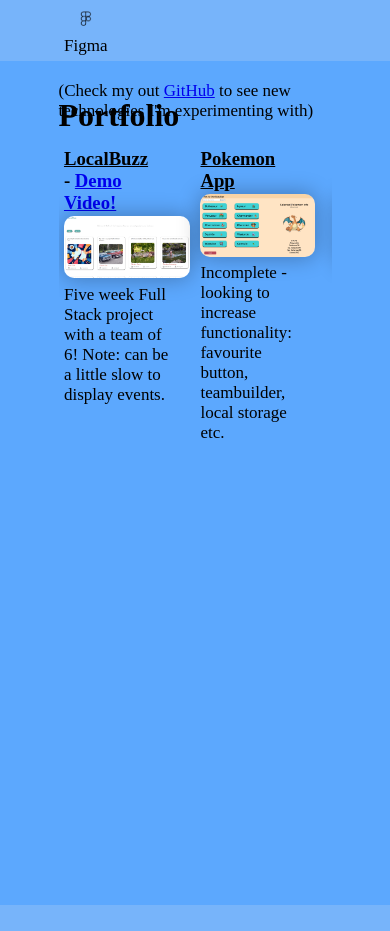
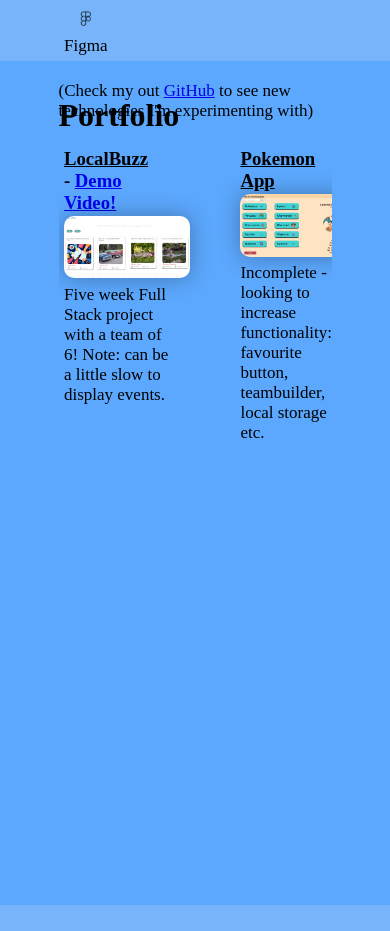
Before and after one commit to Deen-q/portfolio-site, a React (Create React App) app: page / in a window 390 px wide. Shown: the part 1660-2591 px from the top of the page. Built offline with nearby package versions, Linux system fonts and the light colour scheme.

Commit message:
further improvements to Portfolio section. Still need to tackle viewport for both massive screens and mobile devices

```diff
--- a/src/components/PortfolioGallery.css
+++ b/src/components/PortfolioGallery.css
@@ -15,6 +15,10 @@
     width: 90%;
 }
 
+.LocalBuzzContainer {
+    margin-right: 40px;
+}
+
 .PortfolioParentDiv img { /*Shadows*/
     -webkit-box-shadow: 0px 0px 21px 1px rgba(0, 0, 0, 0.28);
     -moz-box-shadow: 0px 0px 21px 1px rgba(0, 0, 0, 0.28);
@@ -28,7 +32,7 @@
 
 .LocalBuzzContainer,
 .PokemonAppContainer,
-.WebsiteScreenshot {
+.WebsiteContainer {
   flex: 0 0 50%; /* Each container takes 50% of the available width */
   padding: 2%; /* spacing between containers */
   box-sizing: border-box; /* Include padding in container width */
@@ -40,9 +44,13 @@
     height: auto;
 }
 
+.WebsiteScreenshot {
+    padding: 0;
+    height: 66%
+}
+
 .PokemonAppScreenshot {
     width: 91.5%;
-
 }
 
 .LocalBuzzScreenshot,
@@ -55,7 +63,3 @@
 .PokemonAppScreenshot {
     cursor: pointer;
 }
-
-.WebsiteScreenshot {
-    padding: 0;
-}
--- a/src/components/PortfolioGallery.js
+++ b/src/components/PortfolioGallery.js
@@ -35,7 +35,7 @@
           <p className="description">Incomplete - looking to increase functionality: favourite button, teambuilder, local storage etc.</p>
         </div>
 
-        <div className='PokemonAppContainer'>
+        <div className='WebsiteContainer'>
         <h3><u>Portfolio/Personal Website</u></h3>
         <img
         className='WebsiteScreenshot'
```
